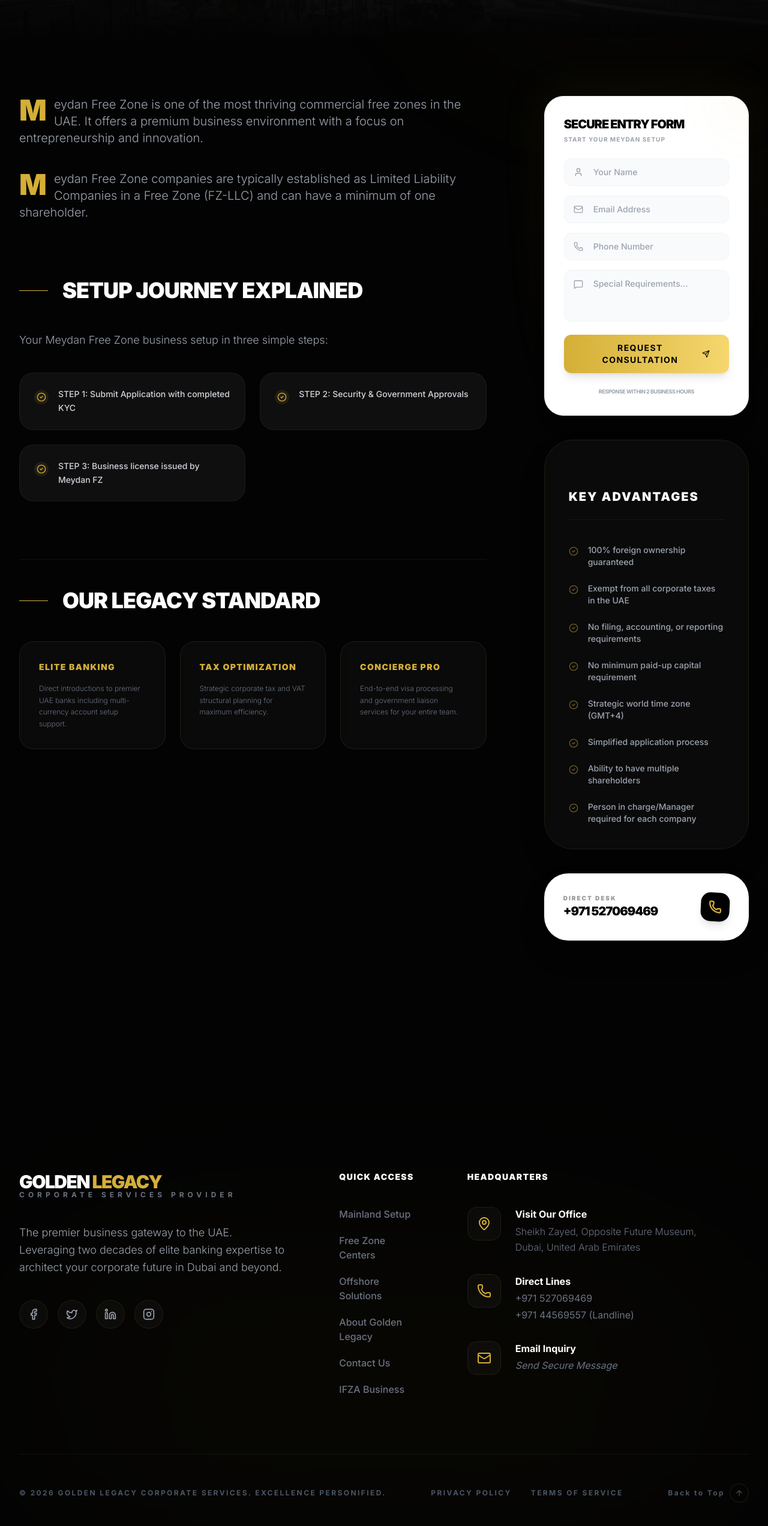
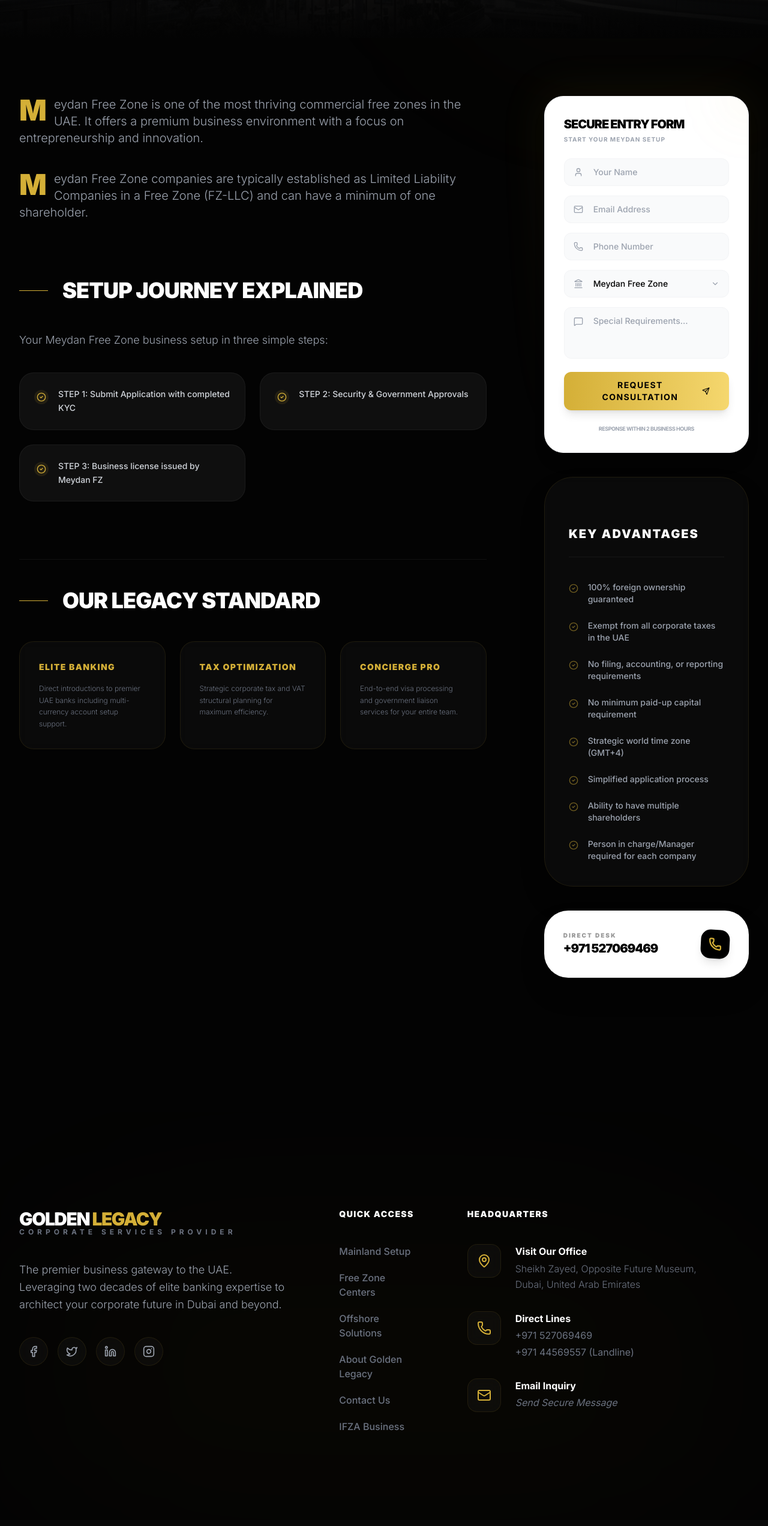
Before and after one commit to pvsameerpvs/golden-fortune-static, a Next.js app: page /meydan-free-zone in a window 1280 px wide. Shown: the part 466-3010 px from the top of the page at 60% size. Built offline with nearby package versions, Linux system fonts and the light colour scheme.

Commit message:
fix: ui chamges

```diff
--- a/components/Footer.tsx
+++ b/components/Footer.tsx
@@ -89,19 +89,7 @@
           </div>
         </div>
 
-        <div className="pt-12 border-t border-white/5 flex flex-col md:flex-row justify-between items-center gap-8 text-gray-600 text-[10px] sm:text-xs font-bold tracking-[0.2em] uppercase">
-          <p>© {new Date().getFullYear()} GOLDEN LEGACY CORPORATE SERVICES. EXCELLENCE PERSONIFIED.</p>
-          <div className="flex gap-8">
-             <a href="#" className="hover:text-gold transition-colors">Privacy Policy</a>
-             <a href="#" className="hover:text-gold transition-colors">Terms of Service</a>
-          </div>
-          <button
-            onClick={scrollToTop}
-            className="group flex items-center gap-2 hover:text-gold transition-colors"
-          >
-            Back to Top <div className="w-8 h-8 rounded-full border border-white/10 flex items-center justify-center group-hover:border-gold/50 transition-all"><ArrowUpRight size={14} className="-rotate-45" /></div>
-          </button>
-        </div>
+
       </div>
     </footer>
   );
--- a/components/ServiceContactForm.tsx
+++ b/components/ServiceContactForm.tsx
@@ -1,7 +1,7 @@
 "use client";
 
 import React, { useState } from 'react';
-import { Send, User, Mail, Phone, MessageSquare } from 'lucide-react';
+import { Send, User, Mail, Phone, MessageSquare, Landmark, ChevronDown } from 'lucide-react';
 
 interface ServiceContactFormProps {
   defaultService?: string;
@@ -13,6 +13,25 @@
   title = "Quick Enquiry"
 }: ServiceContactFormProps) => {
   const [status, setStatus] = useState<'idle' | 'sending' | 'success'>('idle');
+  const [service, setService] = useState(defaultService);
+
+  React.useEffect(() => {
+    setService(defaultService);
+  }, [defaultService]);
+
+  const allServices = [
+    "Mainland Company Formation in Dubai",
+    "LLC Company Formation in Dubai",
+    "Professional License (Main Land / Civil Company)",
+    "IFZA Dubai Business Set-up",
+    "DMCC Free Zone Company Setup",
+    "Sharjah Media City (Shams) Free Zone Business Setup",
+    "Fujairah Free Zone Company Formation",
+    "Meydan Free Zone",
+    "RAKEZ Company Formation",
+    "Offshore Company Formation in Dubai",
+    "RAK Offshore Company Formation"
+  ];
 
   const handleSubmit = (e: React.FormEvent) => {
     e.preventDefault();
@@ -89,6 +108,39 @@
 
           <div className="space-y-1">
             <div className="relative">
+              <Landmark className="absolute left-4 top-1/2 -translate-y-1/2 text-gray-400" size={16} />
+              <select
+                value={service}
+                onChange={(e) => setService(e.target.value)}
+                className="w-full bg-gray-50 border border-gray-100 rounded-xl py-3 pl-12 pr-4 text-sm text-black focus:bg-white focus:border-gold/40 focus:ring-1 focus:ring-gold/20 outline-none transition-all font-medium appearance-none cursor-pointer"
+              >
+                {!allServices.includes(defaultService) && (
+                  <option value={defaultService}>{defaultService}</option>
+                )}
+                <optgroup label="Mainland">
+                  <option value="Mainland Company Formation in Dubai">Mainland Setup</option>
+                  <option value="LLC Company Formation in Dubai">LLC Formation</option>
+                  <option value="Professional License (Main Land / Civil Company)">Professional License</option>
+                </optgroup>
+                <optgroup label="Free Zone">
+                  <option value="IFZA Dubai Business Set-up">IFZA Dubai</option>
+                  <option value="DMCC Free Zone Company Setup">DMCC Dubai</option>
+                  <option value="Sharjah Media City (Shams) Free Zone Business Setup">Shams Sharjah</option>
+                  <option value="Fujairah Free Zone Company Formation">Fujairah Free Zone</option>
+                  <option value="Meydan Free Zone">Meydan Free Zone</option>
+                  <option value="RAKEZ Company Formation">RAKEZ RAK</option>
+                </optgroup>
+                <optgroup label="Offshore">
+                  <option value="Offshore Company Formation in Dubai">Offshore Setup</option>
+                  <option value="RAK Offshore Company Formation">RAK Offshore</option>
+                </optgroup>
+              </select>
+              <ChevronDown className="absolute right-4 top-1/2 -translate-y-1/2 text-gray-400 pointer-events-none" size={14} />
+            </div>
+          </div>
+
+          <div className="space-y-1">
+            <div className="relative">
               <MessageSquare className="absolute left-4 top-4 text-gray-400" size={16} />
               <textarea
                 placeholder="Special Requirements..."
--- a/components/home/Hero.tsx
+++ b/components/home/Hero.tsx
@@ -54,14 +54,7 @@
               Strategic business setup solutions tailored for <span className="text-white font-medium">visionary entrepreneurs</span> in the heart of the Emirates.
             </p>
 
-            <div className="flex flex-col sm:flex-row justify-center gap-5 md:gap-8 pt-10">
-              <Link href="/mainland-company-formation-in-dubai" className="btn-premium shine group !px-12 !py-5 !text-base shadow-[0_20px_50px_rgba(212,175,55,0.2)]">
-                Establish Now <ArrowRight size={20} className="inline ml-2 group-hover:translate-x-1 transition-transform" />
-              </Link>
-              <Link href="/contact" className="btn-outline-gold group !px-12 !py-5 !text-base backdrop-blur-sm">
-                Book Consultation
-              </Link>
-            </div>
+
           </motion.div>
         </div>
       </div>
```
